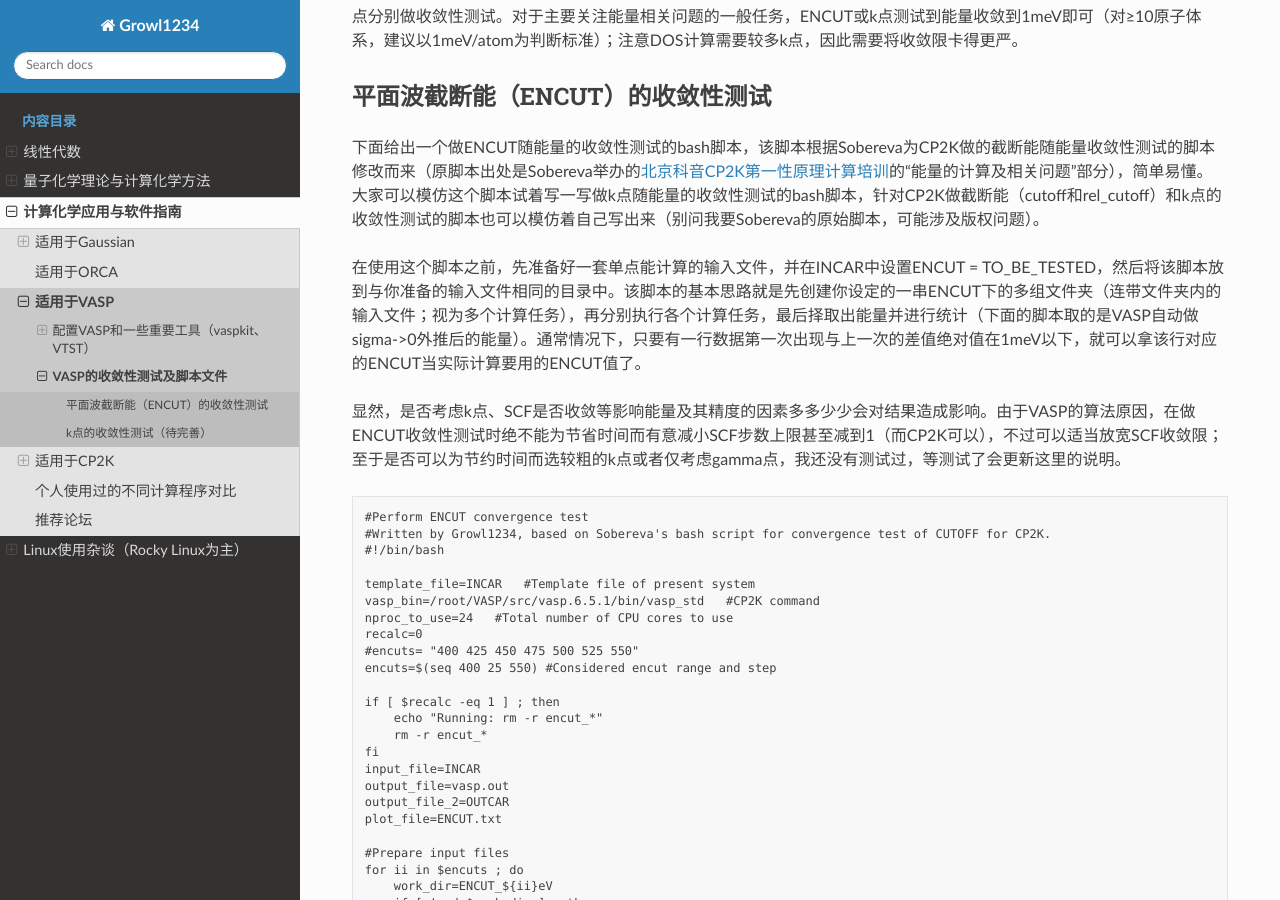
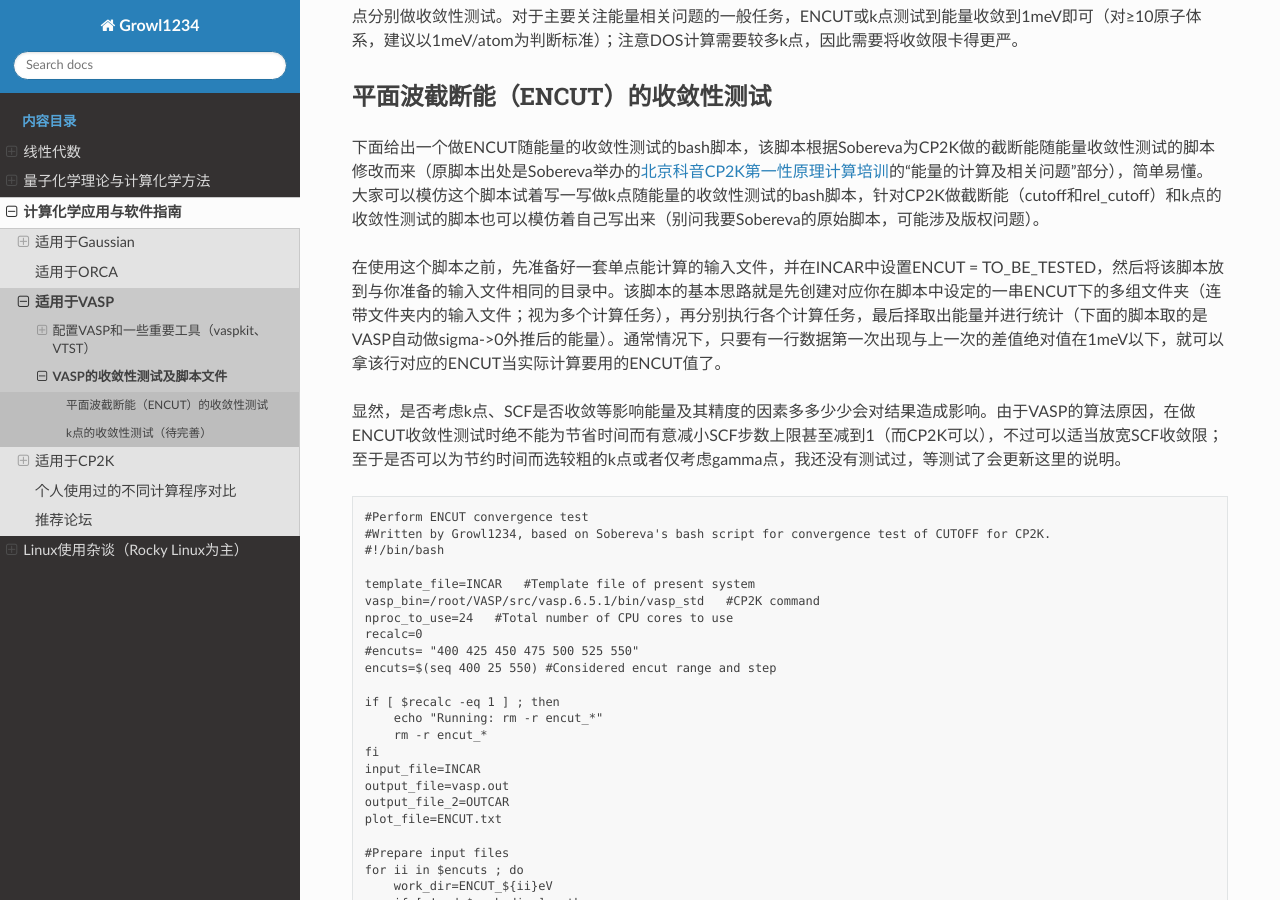
Before and after one commit to Growl1234/RTDProject, a Sphinx documentation site: the page built from source/applications/VASP/convtest.md, in a window 1280 px wide and 900 px high, scrolled down 403 px. Built offline with Sphinx 7.4.7 and the Read the Docs theme 3.1.0, drawn with Linux system fonts in a browser that asks for light colours.

Commit message:
Update convtest.md

```diff
--- a/source/applications/VASP/convtest.md
+++ b/source/applications/VASP/convtest.md
@@ -12,7 +12,7 @@ VASP中的平面波截断能（ENCUT）和k点数目是实际计算的两个非
 
 下面给出一个做ENCUT随能量的收敛性测试的bash脚本，该脚本根据Sobereva为CP2K做的截断能随能量收敛性测试的脚本修改而来（原脚本出处是Sobereva举办的[北京科音CP2K第一性原理计算培训](http://www.keinsci.com/KFP)的“能量的计算及相关问题”部分），简单易懂。大家可以模仿这个脚本试着写一写做k点随能量的收敛性测试的bash脚本，针对CP2K做截断能（cutoff和rel_cutoff）和k点的收敛性测试的脚本也可以模仿着自己写出来（别问我要Sobereva的原始脚本，可能涉及版权问题）。
 
-在使用这个脚本之前，先准备好一套单点能计算的输入文件，并在INCAR中设置ENCUT = TO_BE_TESTED，然后将该脚本放到与你准备的输入文件相同的目录中。该脚本的基本思路就是先创建你设定的一串ENCUT下的多组文件夹（连带文件夹内的输入文件；视为多个计算任务），再分别执行各个计算任务，最后择取出能量并进行统计（下面的脚本取的是VASP自动做sigma->0外推后的能量）。通常情况下，只要有一行数据第一次出现与上一次的差值绝对值在1meV以下，就可以拿该行对应的ENCUT当实际计算要用的ENCUT值了。
+在使用这个脚本之前，先准备好一套单点能计算的输入文件，并在INCAR中设置ENCUT = TO_BE_TESTED，然后将该脚本放到与你准备的输入文件相同的目录中。该脚本的基本思路就是先创建对应你在脚本中设定的一串ENCUT下的多组文件夹（连带文件夹内的输入文件；视为多个计算任务），再分别执行各个计算任务，最后择取出能量并进行统计（下面的脚本取的是VASP自动做sigma->0外推后的能量）。通常情况下，只要有一行数据第一次出现与上一次的差值绝对值在1meV以下，就可以拿该行对应的ENCUT当实际计算要用的ENCUT值了。
 
 显然，是否考虑k点、SCF是否收敛等影响能量及其精度的因素多多少少会对结果造成影响。由于VASP的算法原因，在做ENCUT收敛性测试时绝不能为节省时间而有意减小SCF步数上限甚至减到1（而CP2K可以），不过可以适当放宽SCF收敛限；至于是否可以为节约时间而选较粗的k点或者仅考虑gamma点，我还没有测试过，等测试了会更新这里的说明。
 
```
